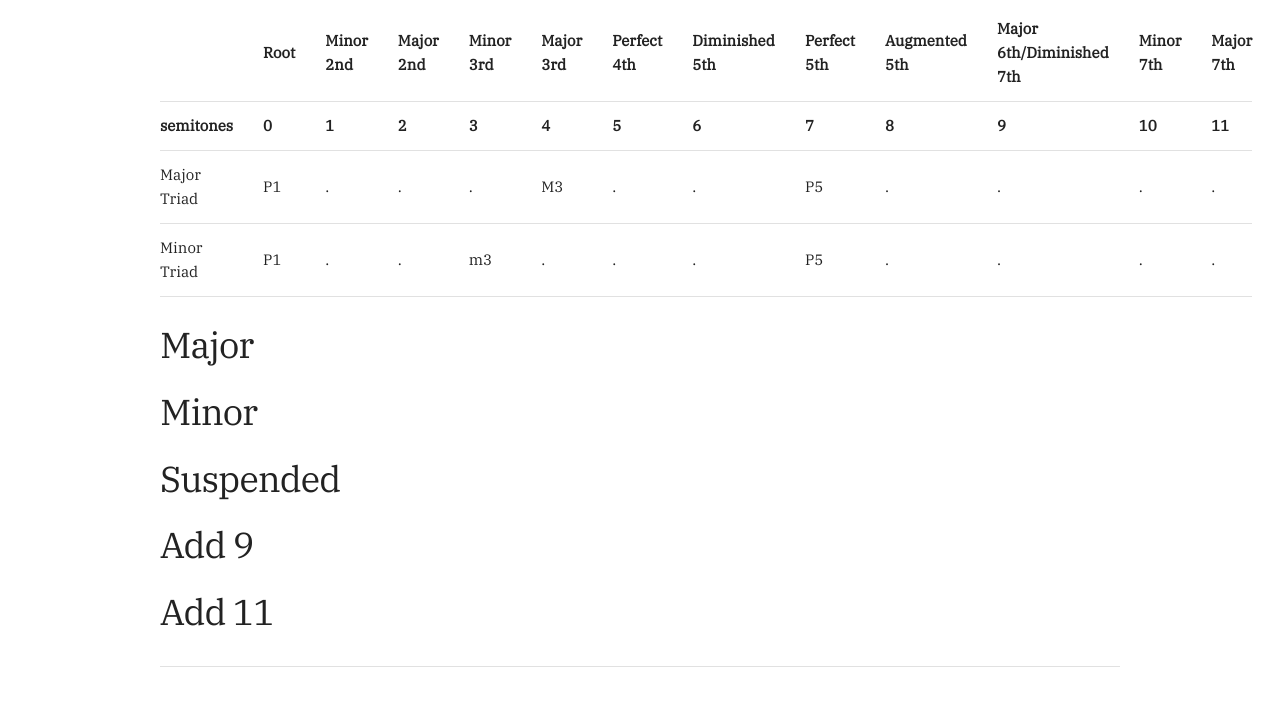
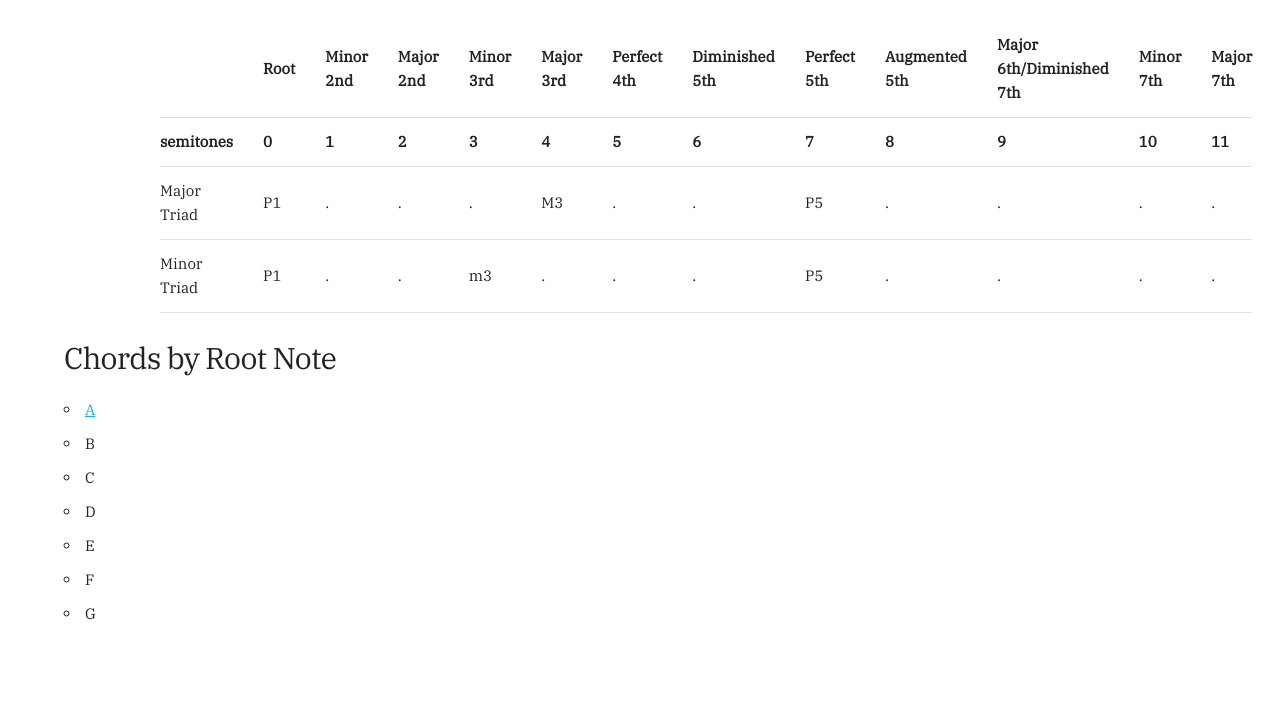
Before and after one commit to dantaki/music, a website: page chord/chords.html in a window 1280 px wide. Shown: the part 599-1301 px from the top of the page. After the commit the page ends 1250 px from the top, so only its background shows below. Drawn offline with Linux system fonts and the light colour scheme.

Commit message:
added some chords

```diff
--- a/chord/chords.html
+++ b/chord/chords.html
@@ -39,18 +39,18 @@
 
     <h4><a href="#chordtypes">Chord Types</a></h4>
     <h4>Chord Progessions</h4>
+    <h4><a href="#chordsbynote">Chords by Root Note</a></h4>
     </div>
   </div>
 </div>
 
 <hr>
 
-<div class="section hero">
-  <div class="container">
+<div class="container">
     <div class="row">
-       <div class="one column">
+       <div class="eleven column">
          <a name="chordtypes"></a>
-         <h4>Chord Types</h4>
+         <h5>Chord Types</h5>
 
          <table class="u-full-width">
           <thead>
@@ -120,30 +120,35 @@
             <td>.</td> <!-- M7 -->
           </tr>
 
-
           </tbody>
         </table>
 
       </div>
     </div>
   </div>
+
+<div>
+  <div class="row">
+   <div class="seven column" style="margin-left: 5%">
+
+   <a name="chordsbynote"></a>
+    <h4>Chords by Root Note</h4>
+    <ul>
+      <li><a href="a.html">A</a></li>
+      <li>B</li>
+      <li>C</li>
+      <li>D</li>
+      <li>E</li>
+      <li>F</li>
+      <li>G</li>
+    </ul>
+
+    </div>
+  </div>
 </div>
 
 
 
-<div class="container">
-  <div class="row">
-   <div class="two column">
-      <h3>Major</h3>
-      <h3>Minor</h3>
-      <h3>Suspended</h3>
-      <h3>Add 9</h3>
-      <h3>Add 11</h3>
-      <hr>
-    </div>
-  </div>
-</div>
-
 <!-- –––––––––––––––––––––––––––––––––––––––––––––––––– -->
 </body>
 </html>
```
Also changed, not shown: chord/a.html (added, +41 -0 lines).
